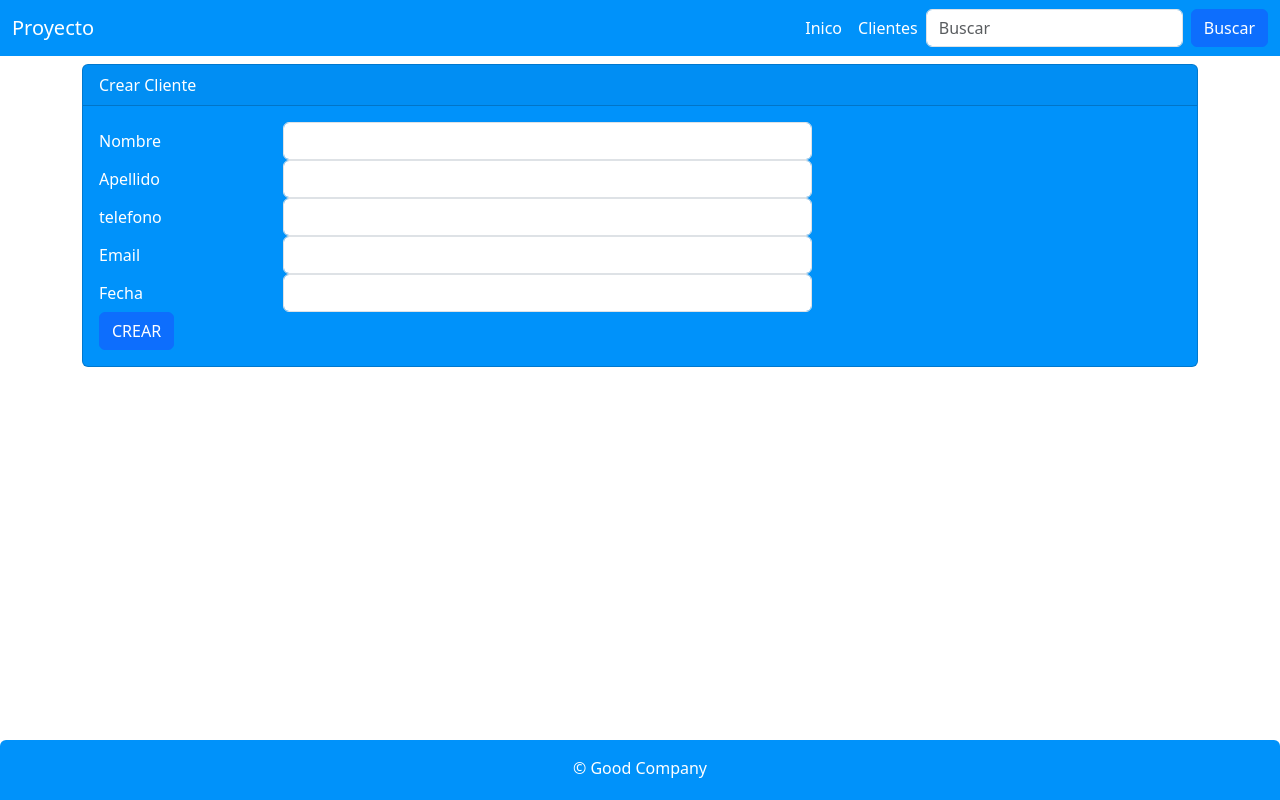
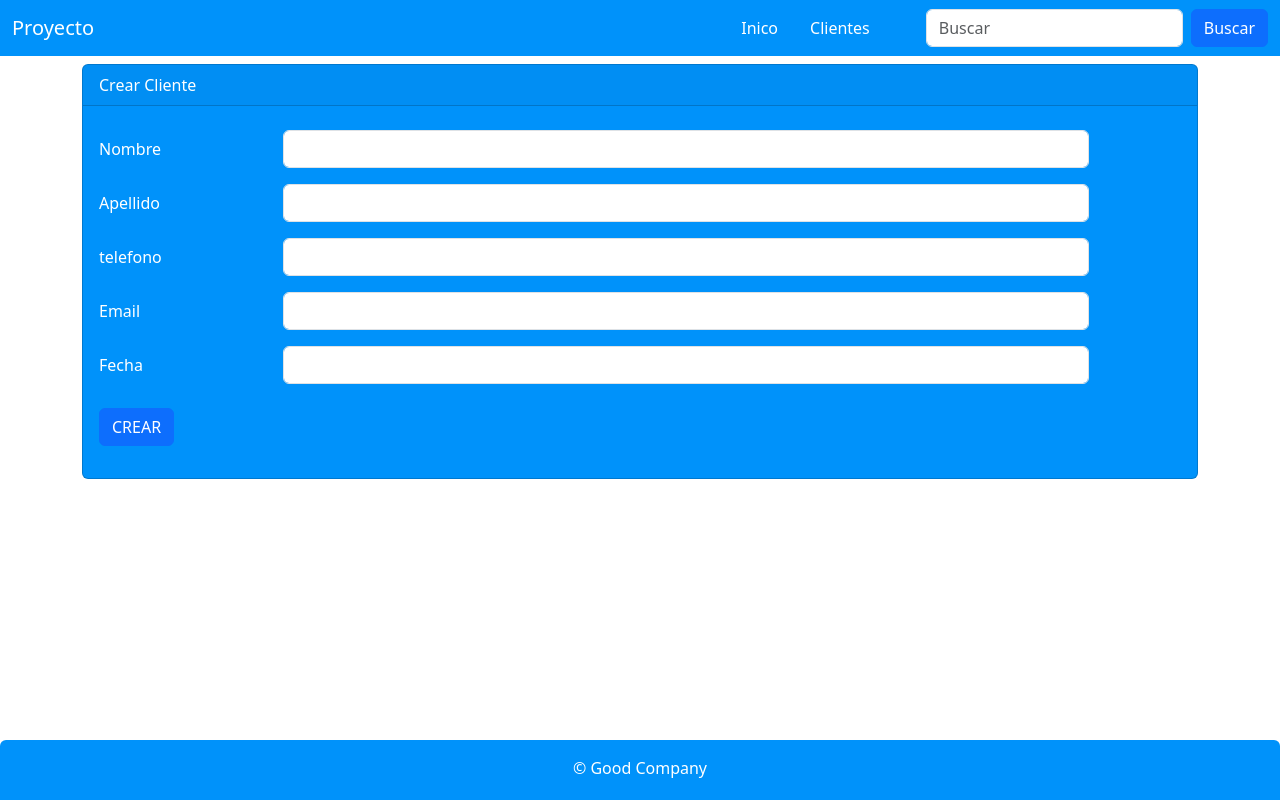
Before and after one commit to Johanlex20/frontendAngular, an Angular app: page /clientes/form in a window 1280 px wide. Built offline with nearby package versions, Linux system fonts and the light colour scheme.

Commit message:
modificaciones

```diff
--- a/src/app/clientes/cliente.service.ts
+++ b/src/app/clientes/cliente.service.ts
@@ -9,9 +9,9 @@ import { HttpClient, HttpHeaders } from '@angular/common/http';
 })
 export class ClienteService implements OnInit{
 
-  private urlEndPoint: string = 'http://localhost:8080/api/clientes';
+  private urlEndPoint: string = "http://localhost:8080/api/clientes";
 
-  private httpHeaders = new HttpHeaders({'Content-Type': 'application/json'})
+  private httpHeaders = new HttpHeaders({'Content-Type': 'application/json'});
 
   constructor(private http: HttpClient) { }
 
--- a/src/app/clientes/form.component.html
+++ b/src/app/clientes/form.component.html
@@ -3,43 +3,43 @@
     <div class="card-body">
 
         <form>
-            <div class="form-group row">
+            <div class="form-group row py-2">
                 <label for="nombre" class="col-form-label col-sm-2">Nombre</label>
-                <div class="col-sm-6">
+                <div class="col-sm-9">
                     <input type="text" class="form-control" [(ngModel)]="cliente.nombre" name="nombre">
                 </div>
             </div>
-            <div class="form-group row">
+            <div class="form-group row py-2">
                 <label for="apellido" class="col-form-label col-sm-2">Apellido</label>
-                <div class="col-sm-6">
+                <div class="col-sm-9">
                     <input type="text" class="form-control" [(ngModel)]="cliente.apellido" name="apellido">
                 </div>
             </div>
-            <div class="form-group row">
+            <div class="form-group row py-2">
                 <label for="telefono" class="col-form-label col-sm-2">telefono</label>
-                <div class="col-sm-6">
+                <div class="col-sm-9">
                     <input type="text" class="form-control" [(ngModel)]="cliente.telefono" name="telefono">
                 </div>
             </div>
-            <div class="form-group row">
+            <div class="form-group row py-2">
                 <label for="email" class="col-form-label col-sm-2">Email</label>
-                <div class="col-sm-6">
+                <div class="col-sm-9">
                     <input type="text" class="form-control" [(ngModel)]="cliente.email" name="email">
                 </div>
             </div>
-            <div class="form-group row">
+            <div class="form-group row py-2">
                 <label for="fecha" class="col-form-label col-sm-2">Fecha</label>
-                <div class="col-sm-6">
+                <div class="col-sm-9">
                     <input type="text" class="form-control" [(ngModel)]="cliente.fecha" name="fecha">
                 </div>
             </div>
 
-            <div class="form-group row">
-                <div class="col-sm-6">
-                    <button class="btn btn-primary" role="button"  ((click))='create()' *ngIf="!cliente.id else elseBlock">CREAR</button>
+            <div class="form-group row py-3">
+                <div class="col-sm-9">
+                    <button class="btn btn-primary" role="button"  (click)='create()' *ngIf="!cliente.id else elseBlock">CREAR</button>
 
                     <ng-template #elseBlock>
-                        <button class="btn btn-primary" role="button"  ((click))='update()'>EDITAR</button>
+                        <button class="btn btn-primary" role="button"  (click)='update()'>EDITAR</button>
                     </ng-template>
 
                 </div>
--- a/src/app/header/header.component.html
+++ b/src/app/header/header.component.html
@@ -5,11 +5,11 @@
         <span class="navbar-toggler-icon"></span>
       </button>
       <div class="collapse navbar-collapse" id="navbarSupportedContent">
-        <ul class="navbar-nav ms-auto mb-2 mb-lg-0">
-          <li class="nav-item" routerLinkActive="active">
+        <ul class="navbar-nav ms-auto">
+          <li class="nav-item me-3" routerLinkActive="active">
             <a class="nav-link active text-white" aria-current="page" routerLink="/inicio">Inico</a>
           </li>
-          <li class="nav-item" routerLinkActive="active">
+          <li class="nav-item me-5" routerLinkActive="active">
             <a class="nav-link active text-white" aria-current="page" routerLink="/clientes">Clientes</a>
           </li>
         </ul>
--- a/src/app/inicio/inicio.component.html
+++ b/src/app/inicio/inicio.component.html
@@ -1,28 +1 @@
 <H1>inicio</H1>
-
-<div class="card">
-  <img src="..." class="card-img-top" alt="...">
-
-  <div class="card-body">
-    <h5 class="card-title">Card title</h5>
-    <p class="card-text">Some quick example text to build on the card title and make up the bulk of the card's content.</p>
-    <a href="#" class="btn btn-primary">Go somewhere</a>
-  </div>
-</div>
-
-<div class="card" aria-hidden="true">
-  <img src="..." class="card-img-top" alt="...">
-  <div class="card-body">
-    <h5 class="card-title placeholder-glow">
-      <span class="placeholder col-6"></span>
-    </h5>
-    <p class="card-text placeholder-glow">
-      <span class="placeholder col-7"></span>
-      <span class="placeholder col-4"></span>
-      <span class="placeholder col-4"></span>
-      <span class="placeholder col-6"></span>
-      <span class="placeholder col-8"></span>
-    </p>
-    <a class="btn btn-primary disabled placeholder col-6" aria-disabled="true"></a>
-  </div>
-</div>
```
Also changed, not shown: src/app/clientes/clientes.component.ts (+1 -6 lines).
